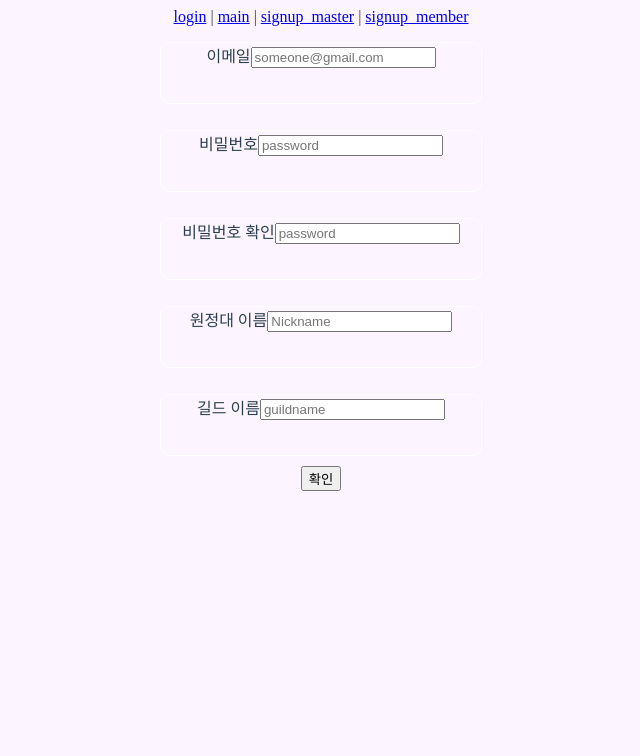
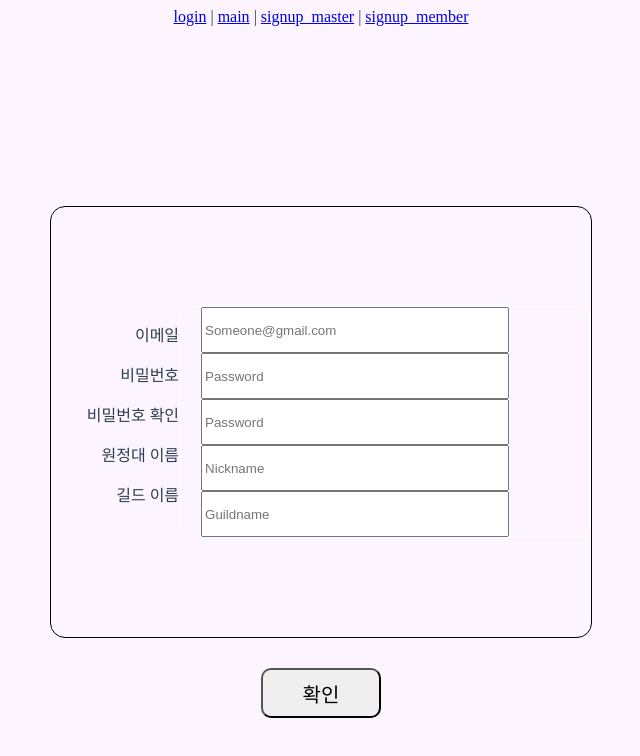
Before and after one commit to muguk04-4/lostArk_guildManager, a Vue app in the folder loagm/: page /signup_master in a window 1280 px wide. Shown: the top 756 px of the page, without its empty margins (319-959 px from the left). Built offline with nearby package versions, Linux system fonts and the light colour scheme.

Commit message:
sign up cssssss

```diff
--- a/loagm/src/router/index.js
+++ b/loagm/src/router/index.js
@@ -1,5 +1,6 @@
 import { createRouter, createWebHistory } from 'vue-router'
 import LoginView from '../views/LoginView.vue'
+import MainView from '../views/MainView.vue'
 
 const routes = [
   {
@@ -10,7 +11,7 @@ const routes = [
   {
     path: '/main',
     name: 'main',
-    component: () => import(/* webpackChunkName: "main", webpackPrefetch:true */ '../views/MainView.vue')
+    component: MainView
   },
   {
     path: '/signup_master',
--- a/loagm/src/views/MainView.vue
+++ b/loagm/src/views/MainView.vue
@@ -117,5 +117,8 @@ export default {
 </script>
 
 <style scoped>
-
+  div{
+    color: var(--cotainer-bg-color);
+    font-size: 20pt;
+  }
 </style>
--- a/loagm/src/views/SignUpMasterView.vue
+++ b/loagm/src/views/SignUpMasterView.vue
@@ -14,11 +14,22 @@
 
   <!-- 길드장 회원가입 화면 -->
   <div class="container">
-    <p>이메일<input type="email" placeholder="someone@gmail.com"></p>
-    <p>비밀번호<input type="text" placeholder="password"></p>
-    <p>비밀번호 확인<input type="text" placeholder="password"></p>
-    <p>원정대 이름<input type="text" placeholder="Nickname"></p>
-    <p>길드 이름<input type="text" placeholder="guildname"></p>
+    <div class="input-layout">
+      <div class="input-name">
+        <p>이메일</p>
+        <p>비밀번호</p>
+        <p>비밀번호 확인</p>
+        <p>원정대 이름</p>
+        <p>길드 이름</p>
+      </div>
+      <div class="input-input">
+        <input type="email" placeholder="Someone@gmail.com">
+        <input type="text" placeholder="Password">
+        <input type="text" placeholder="Password">
+        <input type="text" placeholder="Nickname">
+        <input type="text" placeholder="Guildname">
+      </div>
+    </div>
     <button>확인</button>
   </div>
 </template>
@@ -36,18 +47,60 @@ export default {
 </script>
 
 <style scoped>
+  /* 모달창 스타일 */
+  /* 본 페이지 스타일 */
   .container{
+    margin-top: 180px;
+    background-color: var(--container-bg-color);
+  }
+  .input-layout{
+    width: 540px;
+    height: 430px;
     display: flex;
     align-items: center;
     justify-content: center;
+    border: 1px solid black;
+    border-radius: 15px;
+  }
+  .input-name{
+    width: 300px;
+    height: auto;
+    display: flex;
     flex-direction: column;
-    background-color: var(--container-bg-color);
+    align-items: center;
+    justify-content: center;
+    text-align: right;
+    flex: 1;
   }
-  .container p{
+  .input-name p{
+    display: flex;
+    height: 40px;
+    margin: 0;
+    margin-left: auto;
+  }
+  .input-input{
     border: 1px solid white;
     border-radius: 10px;
-    width: 320px;
-    height: 60px;
-    margin-bottom: 10px;
+    width: 300px;
+    height: auto;
+    display: flex;
+    flex-direction: column;
+    align-items: center;
+    justify-content: center;
+    font-size: 14pt;
+    flex: 3.2;
+  }
+  .input-input input{
+    width: 300px;
+    height: 40px;
+    display: flex;
+    margin-right: 60px;
+  }
+  .container button{
+    margin-top: 30px;
+    border-radius: 10px;
+    width: 120px;
+    height: 50px;
+    font-size: 15pt;
   }
 </style>
```
